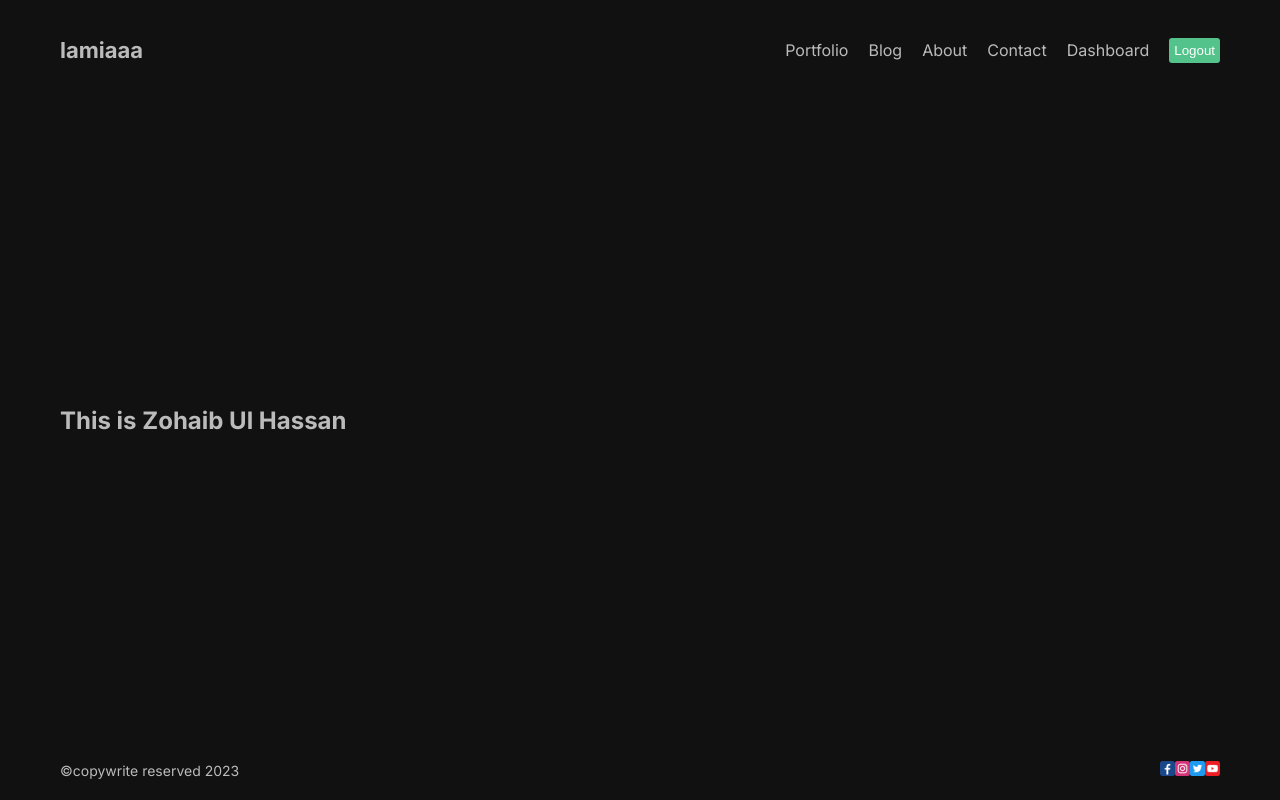
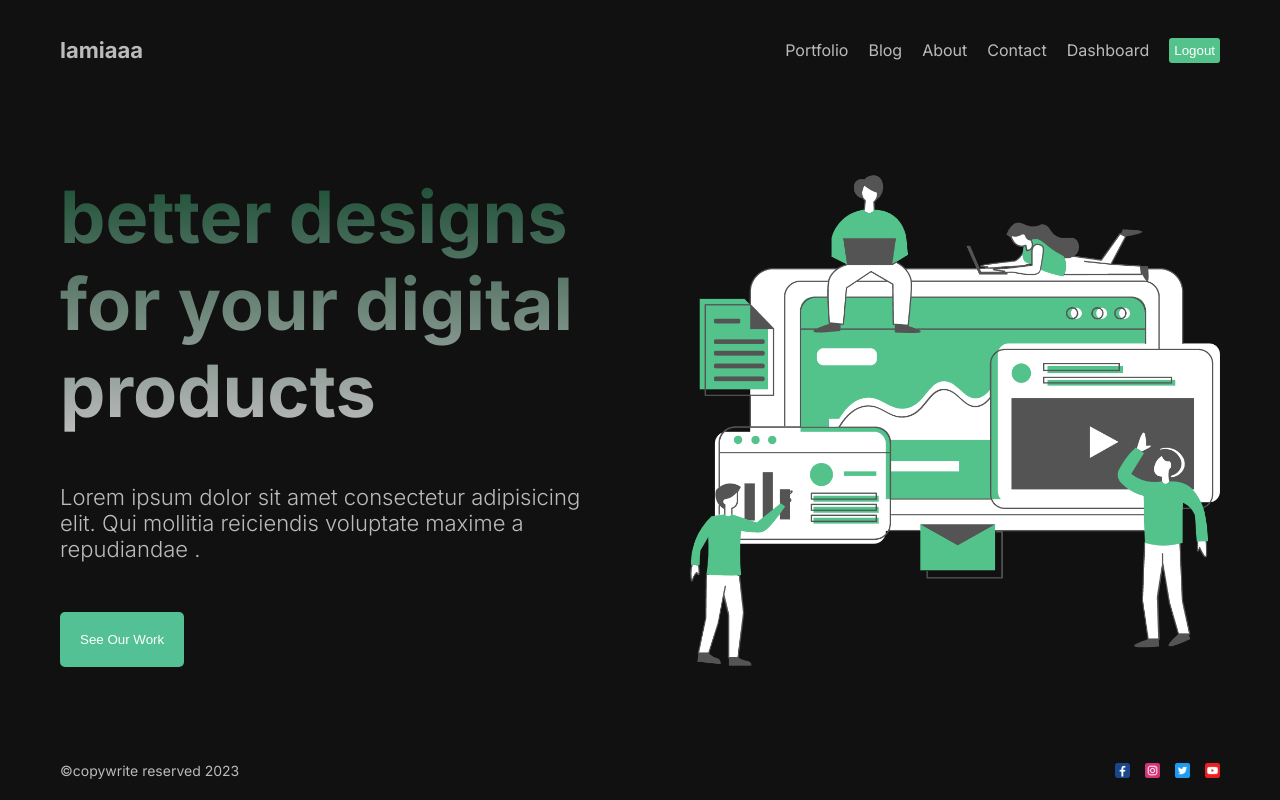
Before and after one commit to zohaibwebdev/Next-Project-work, a Next.js app: page / in a window 1280 px wide. Built offline with nearby package versions, Linux system fonts and the light colour scheme.

Commit message:
hero section done
hero section complete all done here

```diff
--- a/src/app/page.jsx
+++ b/src/app/page.jsx
@@ -1,10 +1,23 @@
 import Image from "next/image";
 import styles from "./page.module.css";
+import hero from "public/hero.png";
 
 export default function Home() {
   return (
-    <div>
-      <h2>This is Zohaib Ul Hassan</h2>
+    <div className={styles.container}>
+      <div className={styles.item}>
+        <h1 className={styles.heading}>
+          better designs for your digital products
+        </h1>
+        <p className={styles.des}>
+          Lorem ipsum dolor sit amet consectetur adipisicing elit. Qui mollitia
+          reiciendis voluptate maxime a repudiandae .
+        </p>
+        <button className={styles.button}>see our work</button>
+      </div>
+      <div className={styles.item}>
+        <Image src={hero} className={styles.image} />
+      </div>
     </div>
   );
 }
--- a/src/app/page.module.css
+++ b/src/app/page.module.css
@@ -1,229 +1,36 @@
-.main {
+.container {
+  display: flex;
+  align-items: center;
+  gap: 100px;
+}
+.image {
+  height: 500px;
+  width: 100%;
+  object-fit: cover;
+}
+.item {
+  flex: 1;
   display: flex;
   flex-direction: column;
-  justify-content: space-between;
-  align-items: center;
-  padding: 6rem;
-  min-height: 100vh;
+  gap: 50px;
 }
-
-.description {
-  display: inherit;
-  justify-content: inherit;
-  align-items: inherit;
-  font-size: 0.85rem;
-  max-width: var(--max-width);
-  width: 100%;
-  z-index: 2;
-  font-family: var(--font-mono);
+.heading {
+  font-size: 72px;
+  background: linear-gradient(to bottom, #194c33, #bbb);
+  -webkit-background-clip: text;
+  -webkit-text-fill-color: transparent;
 }
-
-.description a {
-  display: flex;
-  justify-content: center;
-  align-items: center;
-  gap: 0.5rem;
+.des {
+  font-size: 22px;
+  font-weight: 300;
 }
-
-.description p {
-  position: relative;
-  margin: 0;
-  padding: 1rem;
-  background-color: rgba(var(--callout-rgb), 0.5);
-  border: 1px solid rgba(var(--callout-border-rgb), 0.3);
-  border-radius: var(--border-radius);
+.button {
+  background: #53c194;
+  padding: 20px;
+  width: max-content;
+  border: none;
+  cursor: pointer;
+  border-radius: 5px;
+  color: white;
+  text-transform: capitalize;
 }
-
-.code {
-  font-weight: 700;
-  font-family: var(--font-mono);
-}
-
-.grid {
-  display: grid;
-  grid-template-columns: repeat(4, minmax(25%, auto));
-  width: var(--max-width);
-  max-width: 100%;
-}
-
-.card {
-  padding: 1rem 1.2rem;
-  border-radius: var(--border-radius);
-  background: rgba(var(--card-rgb), 0);
-  border: 1px solid rgba(var(--card-border-rgb), 0);
-  transition: background 200ms, border 200ms;
-}
-
-.card span {
-  display: inline-block;
-  transition: transform 200ms;
-}
-
-.card h2 {
-  font-weight: 600;
-  margin-bottom: 0.7rem;
-}
-
-.card p {
-  margin: 0;
-  opacity: 0.6;
-  font-size: 0.9rem;
-  line-height: 1.5;
-  max-width: 30ch;
-}
-
-.center {
-  display: flex;
-  justify-content: center;
-  align-items: center;
-  position: relative;
-  padding: 4rem 0;
-}
-
-.center::before {
-  background: var(--secondary-glow);
-  border-radius: 50%;
-  width: 480px;
-  height: 360px;
-  margin-left: -400px;
-}
-
-.center::after {
-  background: var(--primary-glow);
-  width: 240px;
-  height: 180px;
-  z-index: -1;
-}
-
-.center::before,
-.center::after {
-  content: '';
-  left: 50%;
-  position: absolute;
-  filter: blur(45px);
-  transform: translateZ(0);
-}
-
-.logo {
-  position: relative;
-}
-/* Enable hover only on non-touch devices */
-@media (hover: hover) and (pointer: fine) {
-  .card:hover {
-    background: rgba(var(--card-rgb), 0.1);
-    border: 1px solid rgba(var(--card-border-rgb), 0.15);
-  }
-
-  .card:hover span {
-    transform: translateX(4px);
-  }
-}
-
-@media (prefers-reduced-motion) {
-  .card:hover span {
-    transform: none;
-  }
-}
-
-/* Mobile */
-@media (max-width: 700px) {
-  .content {
-    padding: 4rem;
-  }
-
-  .grid {
-    grid-template-columns: 1fr;
-    margin-bottom: 120px;
-    max-width: 320px;
-    text-align: center;
-  }
-
-  .card {
-    padding: 1rem 2.5rem;
-  }
-
-  .card h2 {
-    margin-bottom: 0.5rem;
-  }
-
-  .center {
-    padding: 8rem 0 6rem;
-  }
-
-  .center::before {
-    transform: none;
-    height: 300px;
-  }
-
-  .description {
-    font-size: 0.8rem;
-  }
-
-  .description a {
-    padding: 1rem;
-  }
-
-  .description p,
-  .description div {
-    display: flex;
-    justify-content: center;
-    position: fixed;
-    width: 100%;
-  }
-
-  .description p {
-    align-items: center;
-    inset: 0 0 auto;
-    padding: 2rem 1rem 1.4rem;
-    border-radius: 0;
-    border: none;
-    border-bottom: 1px solid rgba(var(--callout-border-rgb), 0.25);
-    background: linear-gradient(
-      to bottom,
-      rgba(var(--background-start-rgb), 1),
-      rgba(var(--callout-rgb), 0.5)
-    );
-    background-clip: padding-box;
-    backdrop-filter: blur(24px);
-  }
-
-  .description div {
-    align-items: flex-end;
-    pointer-events: none;
-    inset: auto 0 0;
-    padding: 2rem;
-    height: 200px;
-    background: linear-gradient(
-      to bottom,
-      transparent 0%,
-      rgb(var(--background-end-rgb)) 40%
-    );
-    z-index: 1;
-  }
-}
-
-/* Tablet and Smaller Desktop */
-@media (min-width: 701px) and (max-width: 1120px) {
-  .grid {
-    grid-template-columns: repeat(2, 50%);
-  }
-}
-
-@media (prefers-color-scheme: dark) {
-  .vercelLogo {
-    filter: invert(1);
-  }
-
-  .logo {
-    filter: invert(1) drop-shadow(0 0 0.3rem #ffffff70);
-  }
-}
-
-@keyframes rotate {
-  from {
-    transform: rotate(360deg);
-  }
-  to {
-    transform: rotate(0deg);
-  }
-}
--- a/src/components/Footer/Footer.jsx
+++ b/src/components/Footer/Footer.jsx
@@ -6,11 +6,35 @@ const Footer = () => {
   return (
     <footer className={styles.container}>
       <div>&copy;copywrite reserved 2023</div>
-      <div className={styles}>
-        <Image src="/1.png" width={15} height={15} alt="facebook" />
-        <Image src="/2.png" width={15} height={15} alt="instagram" />
-        <Image src="/3.png" width={15} height={15} alt="twitter" />
-        <Image src="/4.png" width={15} height={15} alt="youtube" />
+      <div className={styles.social}>
+        <Image
+          src="/1.png"
+          width={15}
+          height={15}
+          className={styles.icons}
+          alt="facebook"
+        />
+        <Image
+          src="/2.png"
+          width={15}
+          height={15}
+          className={styles.icons}
+          alt="instagram"
+        />
+        <Image
+          src="/3.png"
+          width={15}
+          height={15}
+          className={styles.icons}
+          alt="twitter"
+        />
+        <Image
+          src="/4.png"
+          width={15}
+          height={15}
+          className={styles.icons}
+          alt="youtube"
+        />
       </div>
     </footer>
   );
--- a/src/components/Footer/footer.module.css
+++ b/src/components/Footer/footer.module.css
@@ -10,3 +10,6 @@
   align-items: center;
   gap: 15px;
 }
+.icons {
+  cursor: pointer;
+}
```
